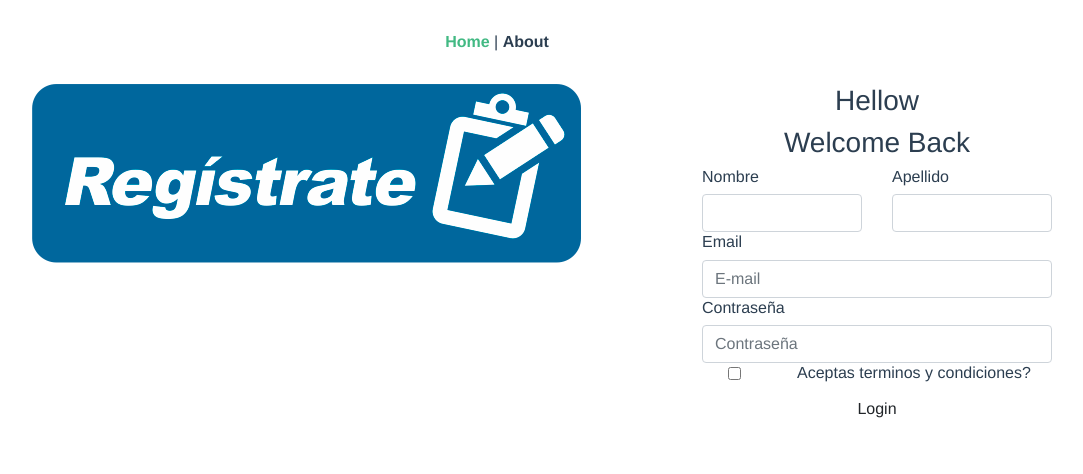
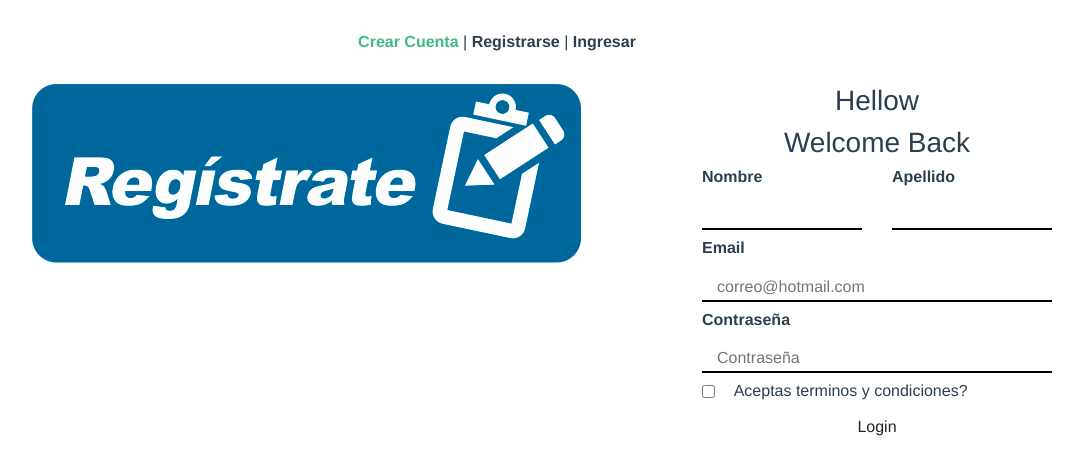
Before and after one commit to Proyecto-Integral-Web/154641, a Vue app in the folder proyecto_vue/proyecto_vue/: page /#/ in a window 1280 px wide. Shown: the top 474 px of the page, without its empty margins (143-1226 px from the left). Built offline with nearby package versions, Linux system fonts and the light colour scheme.

Commit message:
Avance de login con Registro clase del 11 de febrero

```diff
--- a/proyecto_vue/proyecto_vue/src/App.vue
+++ b/proyecto_vue/proyecto_vue/src/App.vue
@@ -1,16 +1,17 @@
 <template>
   <div id="app">
     <div id="nav">
-      <router-link to="/">Home</router-link> |
-      <router-link to="/about">About</router-link>
+      <router-link to="/">Crear Cuenta</router-link> |
+      <router-link to="/register">Registrarse</router-link> |
+      <router-link to="/about">Ingresar</router-link>
     </div>
-    <router-view/>
+    <router-view />
   </div>
 </template>
 
 <style lang="scss">
 #app {
-  font-family: 'Avenir', Helvetica, Arial, sans-serif;
+  font-family: "Avenir", Helvetica, Arial, sans-serif;
   -webkit-font-smoothing: antialiased;
   -moz-osx-font-smoothing: grayscale;
   text-align: center;
--- a/proyecto_vue/proyecto_vue/src/components/LoginForm.vue
+++ b/proyecto_vue/proyecto_vue/src/components/LoginForm.vue
@@ -6,39 +6,39 @@
         <h3>Welcome Back</h3>
         <div class="row">
           <div class="col-md-6">
-            <h6>Nombre</h6>
+            <h6 class="textoBold">Nombre</h6>
             <input
               type="name"
-              class="form-control col"
+              class="col textoImput"
             >
           </div>
           <div class="col-md-6">
-            <h6>Apellido</h6>
+            <h6 class="textoBold">Apellido</h6>
             <input
               type="name"
-              class="form-control col"
+              class="col textoImput"
             >
           </div>
         </div>
-        <h6>Email</h6>
+        <h6 class="textoBold">Email</h6>
         <input
           type="email"
-          class="form-control col"
-          placeholder="E-mail"
+          class="col textoImput"
+          placeholder="correo@hotmail.com"
           v-model="user.email"
         >
-        <h6>Contraseña</h6>
+        <h6 class="textoBold">Contraseña</h6>
         <input
           type="password"
-          class="form-control col"
+          class="col textoImput"
           placeholder="Contraseña"
           v-model="user.password"
         >
         <div class="row">
-          <div class="col-md-3">
+          <div class="col-md-1">
             <input type="checkbox">
           </div>
-          <div class="col-md-9">
+          <div class="col-md-11">
             <h6>Aceptas terminos y condiciones?</h6>
           </div>
         </div>
@@ -94,7 +94,18 @@ export default {
   }
 }
 
+.textoImput {
+  margin-top: 8px;
+  margin-bottom: 8px;
+  border: none;
+  border-bottom: 2px solid black;
+}
+
 h6 {
   text-align: left;
 }
+
+.textoBold {
+  font-weight: bold;
+}
 </style>
--- a/proyecto_vue/proyecto_vue/src/main.js
+++ b/proyecto_vue/proyecto_vue/src/main.js
@@ -9,7 +9,7 @@ import 'bootstrap/dist/css/bootstrap.css'
 Vue.config.productionTip = false
 
 new Vue({
-	router,
-	store,
-	render: (h) => h(App)
+  router,
+  store,
+  render: (h) => h(App)
 }).$mount('#app')
--- a/proyecto_vue/proyecto_vue/src/router/index.js
+++ b/proyecto_vue/proyecto_vue/src/router/index.js
@@ -2,6 +2,7 @@ import Vue from 'vue'
 import VueRouter from 'vue-router'
 import Home from '../views/Home.vue'
 import Login from '../views/LogIn.vue'
+import Register from '../views/Register.vue'
 
 Vue.use(VueRouter)
 
@@ -10,8 +11,15 @@ const routes = [
     path: '/',
     name: 'login',
     component: Login,
-    meta:
-    {
+    meta: {
+      auth: false
+    }
+  },
+  {
+    path: '/register',
+    name: 'register',
+    component: Register,
+    meta: {
       auth: false
     }
   },
--- /dev/null
+++ b/proyecto_vue/proyecto_vue/src/views/Register.vue
@@ -0,0 +1,24 @@
+<template>
+  <div class="register container">
+    <div class="row">
+      <div class="col-md-8">
+        <ImgLogin></ImgLogin>
+      </div>
+      <div class="col">
+        <Registro></Registro>
+      </div>
+    </div>
+  </div>
+</template>
+
+<script lang="js">
+
+import Registro from '@/components/Registro'
+
+export default {
+  name: 'register',
+  components: {
+    Registro
+  }
+}
+</script>
```
Also changed, not shown: proyecto_vue/proyecto_vue/src/components/Registro.vue (added).
